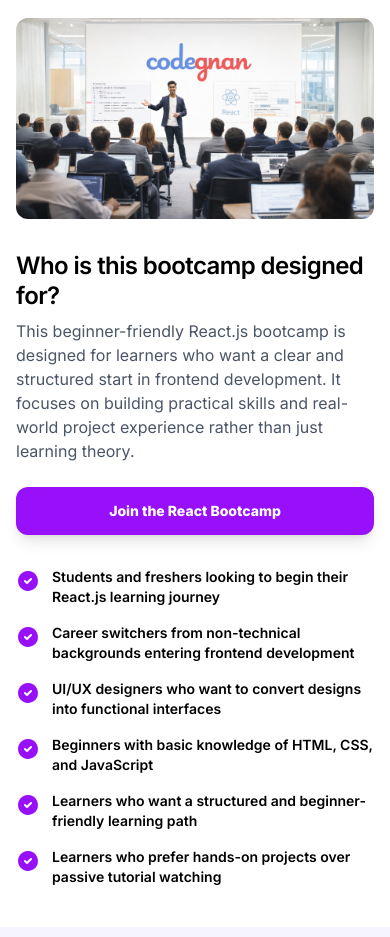
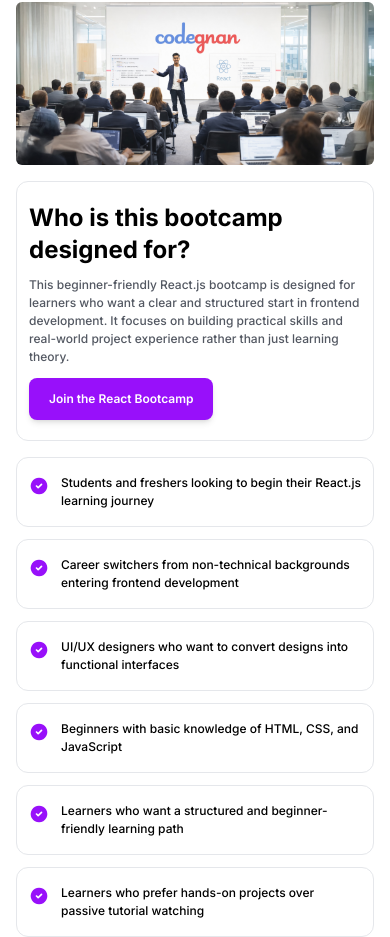
Before and after one commit to suryatejacodegnan/landingpage_madhusir, a React (Vite) app: page / in a window 390 px wide. Shown: the part 962-1899 px from the top of the page. Built offline with nearby package versions, Linux system fonts and the light colour scheme.

Commit message:
Updated BootcampDesignedFor mobile layout to match Figma design

```diff
--- a/src/components/BootcampDesignedFor.jsx
+++ b/src/components/BootcampDesignedFor.jsx
@@ -25,10 +25,55 @@ const BootcampDesignedFor = () => {
     ];
 
     return (
-        <section className="bg-white w-full flex flex-col items-center px-4 sm:px-8 md:px-16 lg:px-28 py-10 md:py-16">
-            <div className="w-full max-w-7xl flex flex-col gap-8 md:gap-12 lg:gap-16">
+        <section className="bg-white w-full flex flex-col items-center px-4 sm:px-8 md:px-16 lg:px-28 py-6 md:py-16">
+            {/* ===== MOBILE LAYOUT (matches Figma design) ===== */}
+            <div className="lg:hidden w-full max-w-md flex flex-col gap-4">
+                {/* Hero Image - Rounded on Mobile */}
+                <div className="w-full h-[163px] relative rounded-md overflow-hidden">
+                    <img
+                        src={heroImage}
+                        alt="Codegnan React Bootcamp classroom"
+                        className="w-full h-full object-cover"
+                    />
+                </div>
+
+                {/* Content Card with Border */}
+                <div className="bg-white border border-gray-200 rounded-xl px-3 py-5 flex flex-col gap-3">
+                    <div className="flex flex-col gap-2.5">
+                        <h2 className="font-inter font-bold text-2xl leading-8 text-black">
+                            Who is this bootcamp designed for?
+                        </h2>
+                        <p className="font-inter font-medium text-xs leading-[18px] text-[#535862]">
+                            This beginner-friendly React.js bootcamp is designed for learners who want a clear and structured start in frontend development. It focuses on building practical skills and real-world project experience rather than just learning theory.
+                        </p>
+                    </div>
+
+                    {/* CTA Button */}
+                    <button className="bg-purple-600 hover:bg-purple-700 active:bg-purple-800 transition-colors text-white font-inter font-semibold text-xs leading-[18px] py-3 px-5 rounded-lg w-fit shadow-md">
+                        Join the React Bootcamp
+                    </button>
+                </div>
+
+                {/* Audience Points - Individual Cards */}
+                <div className="flex flex-col gap-3">
+                    {audiencePoints.map((point, index) => (
+                        <div
+                            key={index}
+                            className="bg-white border border-gray-200 rounded-xl px-3 py-4 flex gap-3 items-start"
+                        >
+                            <IconCircleCheckFilled size={20} className="text-purple-600 flex-shrink-0 mt-0.5" />
+                            <p className="font-inter font-medium text-xs leading-[18px] text-black">
+                                {point.text}
+                            </p>
+                        </div>
+                    ))}
+                </div>
+            </div>
+
+            {/* ===== DESKTOP LAYOUT (unchanged - already approved) ===== */}
+            <div className="hidden lg:flex w-full max-w-7xl flex-col gap-12 lg:gap-16">
                 {/* Hero Image */}
-                <div className="w-full aspect-video relative rounded-xl md:rounded-2xl overflow-hidden">
+                <div className="w-full aspect-video relative rounded-2xl overflow-hidden">
                     <img
                         src={heroImage}
                         alt="Codegnan React Bootcamp classroom"
@@ -37,30 +82,30 @@ const BootcampDesignedFor = () => {
                 </div>
 
                 {/* Content Block */}
-                <div className="flex flex-col lg:flex-row gap-8 md:gap-12 lg:gap-16 items-start">
+                <div className="flex flex-row gap-16 items-start">
                     {/* Left Column - Text Content */}
-                    <div className="flex flex-col gap-6 md:gap-8 w-full lg:w-2/5">
-                        <div className="flex flex-col gap-2 md:gap-3">
-                            <h2 className="font-inter font-semibold text-2xl sm:text-3xl md:text-4xl lg:text-5xl leading-tight tracking-tight text-black">
+                    <div className="flex flex-col gap-8 w-2/5">
+                        <div className="flex flex-col gap-3">
+                            <h2 className="font-inter font-semibold text-5xl leading-tight tracking-tight text-black">
                                 Who is this bootcamp designed for?
                             </h2>
-                            <p className="font-inter font-normal text-base sm:text-lg md:text-xl leading-6 md:leading-7 text-gray-600">
+                            <p className="font-inter font-normal text-xl leading-7 text-gray-600">
                                 This beginner-friendly React.js bootcamp is designed for learners who want a clear and structured start in frontend development. It focuses on building practical skills and real-world project experience rather than just learning theory.
                             </p>
                         </div>
 
                         {/* CTA Button */}
-                        <button className="bg-purple-600 hover:bg-purple-700 active:bg-purple-800 transition-colors text-white font-inter font-extrabold text-sm sm:text-base leading-6 py-3 sm:py-4 px-6 sm:px-8 rounded-xl w-full sm:w-fit shadow-lg hover:shadow-xl">
+                        <button className="bg-purple-600 hover:bg-purple-700 active:bg-purple-800 transition-colors text-white font-inter font-extrabold text-base leading-6 py-4 px-8 rounded-xl w-fit shadow-lg hover:shadow-xl">
                             Join the React Bootcamp
                         </button>
                     </div>
 
                     {/* Right Column - Audience Points */}
-                    <div className="grid grid-cols-1 sm:grid-cols-2 gap-4 sm:gap-x-8 md:gap-x-12 lg:gap-x-16 gap-y-4 sm:gap-y-6 w-full lg:w-3/5">
+                    <div className="grid grid-cols-2 gap-x-16 gap-y-6 w-3/5">
                         {audiencePoints.map((point, index) => (
                             <div key={index} className="flex gap-3 items-start">
                                 <IconCircleCheckFilled size={24} className="text-purple-600 flex-shrink-0 mt-0.5" />
-                                <p className="font-inter font-semibold text-sm sm:text-base leading-5 sm:leading-6 text-black">
+                                <p className="font-inter font-semibold text-base leading-6 text-black">
                                     {point.text}
                                 </p>
                             </div>
```
